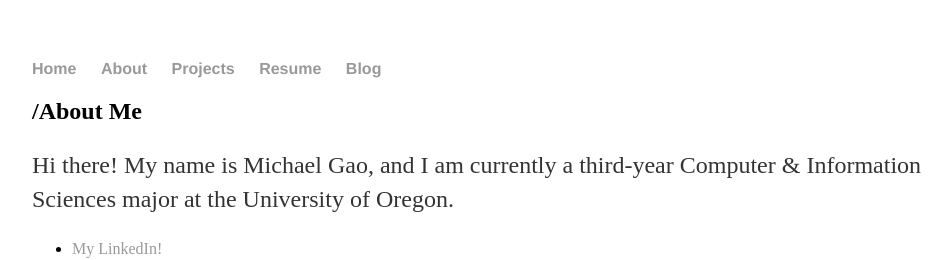
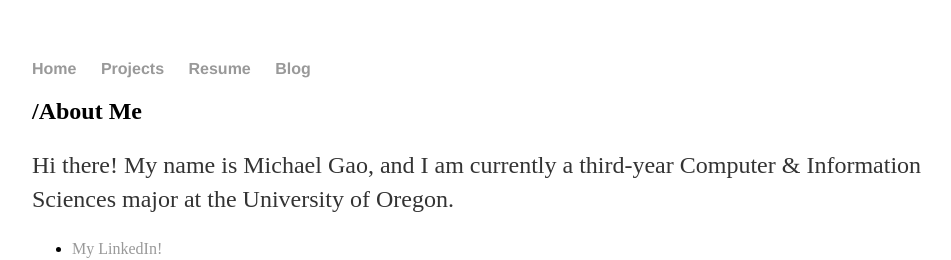
Before and after one commit to michael-c-gao/WebsiteOfMichael, a Jekyll site: the page built from index.html, in a window 1280 px wide. Shown: the top 260 px of the page, without its empty margins (160-1111 px from the left). Built offline with Jekyll 4.4.1, drawn with Linux system fonts in a browser that asks for light colours.

Commit message:
Update default.html

```diff
--- a/_layouts/default.html
+++ b/_layouts/default.html
@@ -9,7 +9,7 @@
 			<nav>
 	    		<ul>
 	        		<li><a href="/">Home</a></li>
-		        	<li><a href="/about">About</a></li>
+		        	<!--<li><a href="/about">About</a></li>-->
 				<li><a href="/projects">Projects</a></li>
 	        		<li><a href="/resume">Resume</a></li>
 	        		<li><a href="/blog">Blog</a></li>
```
